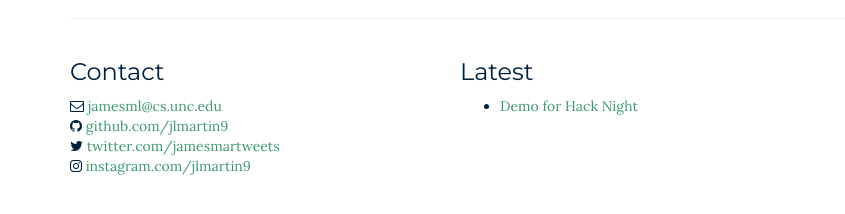
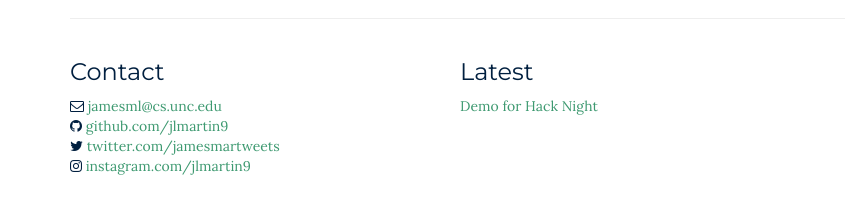
Before and after one commit to jameslmartin/personal, a plain HTML site: page index.html in a window 1280 px wide. Shown: the part 138-352 px from the top of the page, 0-845 px from the left. Drawn offline with nearby package versions, Linux system fonts and the light colour scheme.

Commit message:
Tweaking layout just a bit more.

```diff
--- a/index.html
+++ b/index.html
@@ -50,10 +50,7 @@
 
             <div class="col-md-4" id="latest">
                 <h3>Latest</h3>
-                <ul>
-                    <li><a href="../hack-night-demo.html">Demo for Hack Night</a>
-                    </li>
-                </ul>
+                <a href="../hack-night-demo.html">Demo for Hack Night</a>
             </div>
 
             <div class="col-md-4" id="spotify">
@@ -61,6 +58,8 @@
                 <iframe src="https://embed.spotify.com/?uri=spotify:user:1264920469:playlist:5OX11IOf32NYgXbGLVcde7" width="300" height="80" frameborder="0" allowtransparency="true"></iframe>
             </div>
         </div>
+        <!-- End footer section -->
+
     </div>
 </body>
 
```
Also changed, not shown: about.html (+11 -8 lines).
